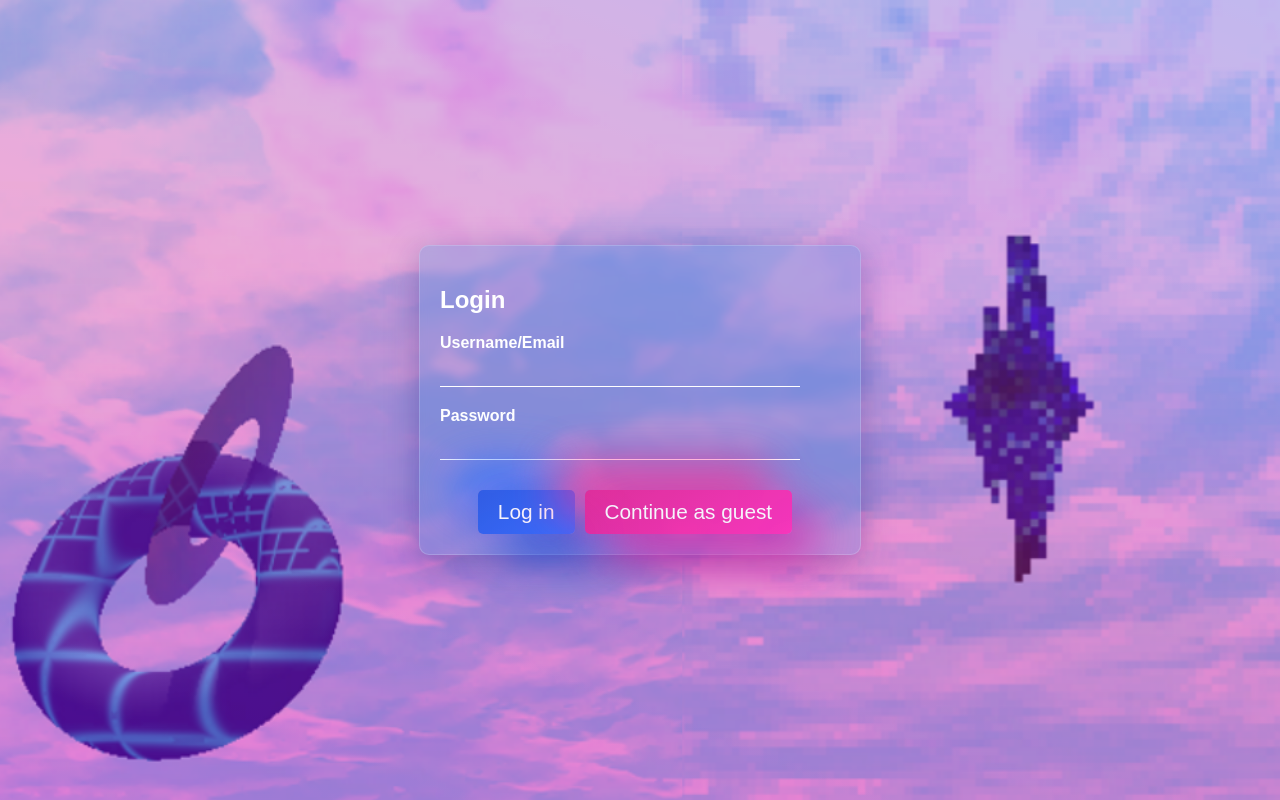
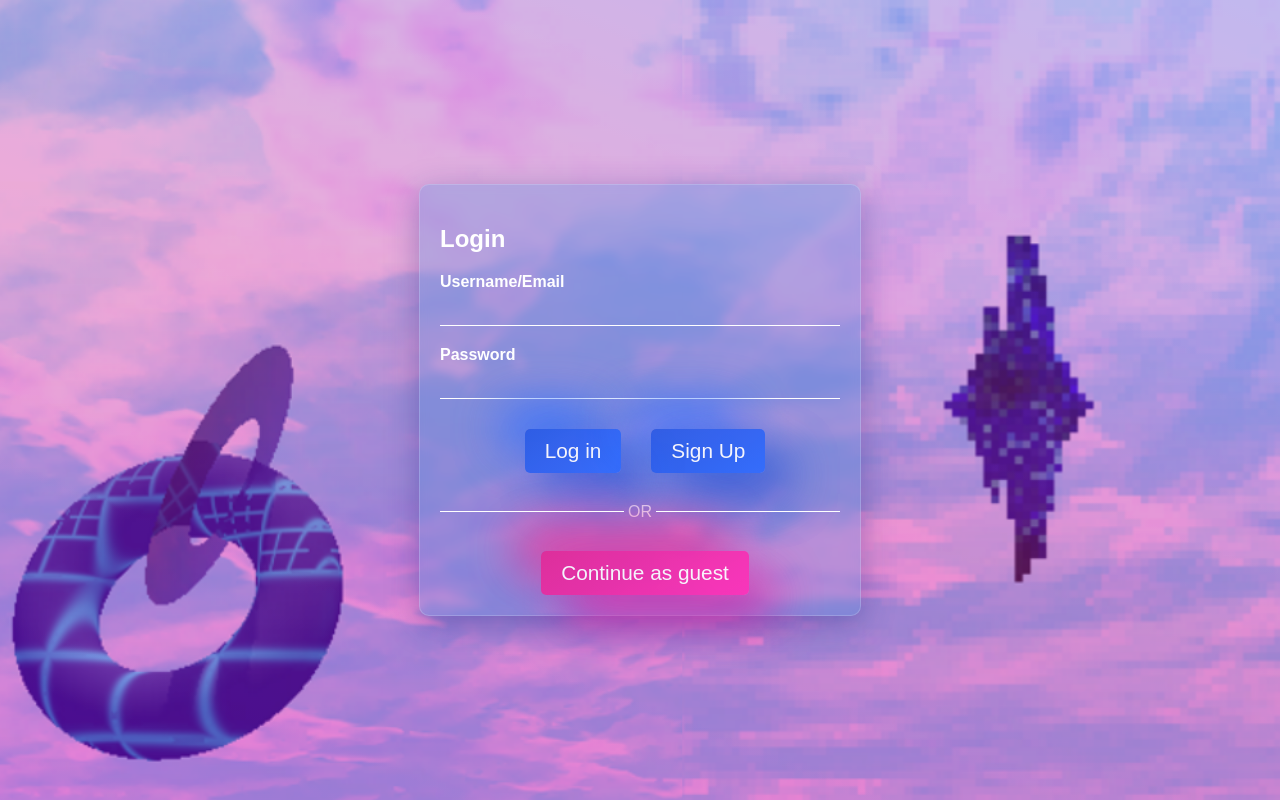
Before and after one commit to Crono03/Cazz1-Launcher, a React (Vite) app: page /signup in a window 1280 px wide. Built offline with nearby package versions, Linux system fonts and the light colour scheme.

Commit message:
Sign Up page prototype

```diff
--- a/src-tauri/tauri.conf.json
+++ b/src-tauri/tauri.conf.json
@@ -40,7 +40,6 @@
         "title": "cazz1-launcher",
         "width": 950,
         "height": 640
-
       }
     ]
   }
--- a/src/App.tsx
+++ b/src/App.tsx
@@ -5,12 +5,14 @@ import Login from "./components/Login";
 import { MemoryRouter as Router, Routes, Route } from 'react-router-dom';
 import './App.css';
 import ChangeLog from './components/ChangeLog';
+import SignUpPage from './pages/SignUpPage';
 
 const App = () => {
   return (
     <Router>
       <Routes>
         <Route index element={<Login />} />
+        <Route path='signup' element={<SignUpPage />} />
         <Route path="homepage" element={<HomePage />} >
             <Route path="changelog" element={<ChangeLog />}/>
         </Route>
--- a/src/components/Login.tsx
+++ b/src/components/Login.tsx
@@ -13,13 +13,18 @@ const Login = () => {
     const [getvalidate, setValidate] = useState("");
 
     const [goToHomePage, setGoToHomePage] = React.useState(false);
+    const [goToSignUpPage, setGoToSignUpPage] = React.useState(false);
 
     if (goToHomePage) {
         return <Navigate to='/homepage' />
     }
 
+    if (goToSignUpPage) {
+        return <Navigate to='/signup' />
+    }
+
     const handleLogin = () => {
-        invoke("login", {username: getusernameEmail, password: getpassword})
+        invoke("login", { username: getusernameEmail, password: getpassword })
             .then((_) => setGoToHomePage(true))
             .catch((error) => setValidate(error));
 
@@ -42,8 +47,8 @@ const Login = () => {
                 <div className="input-line"></div>
             </div>
             <div className="input-container">
-                <label htmlFor="usernameEmail">Password</label>
-                <input type="text" id="password"
+                <label htmlFor="password">Password</label>
+                <input type="password" id="password"
                     value={getpassword}
                     onChange={(e) => setPassword(e.target.value)} />
                 <div className="input-line"></div>
@@ -52,11 +57,14 @@ const Login = () => {
                 <button className="login-button" onClick={handleLogin}>
                     {getTranslation('login')}
                 </button>
+                <button className='signup-button' onClick={() => setGoToSignUpPage(true)}>Sign Up</button>
+            </div>
+            <div className="separator">OR</div>
+            <div className='centered-content'>
                 <button className="guest-button" onClick={handleContinueAsGuest}>
                     {getTranslation('continueAsGuest')}
                 </button>
             </div>
-            {/* Altri elementi del form di login */}
         </div>
     );
 };
--- a/src/components/login.css
+++ b/src/components/login.css
@@ -1,3 +1,43 @@
+.signup-button {
+    background-color: #2a62fe;
+    color: white;
+    border-radius: 5px;
+    background: linear-gradient(145deg, #2658e5, #2d69ff);
+    box-shadow:  24px 24px 49px #2453d8,
+    -24px -24px 49px #3071ff;
+    margin-right: -10px;
+}
+
+.separator {
+    margin-top: 30px;
+    font-family: inherit;
+    display: flex;
+    align-items: center;
+    text-align: center;
+    z-index: 9;
+}
+
+.separator::before,
+.separator::after {
+    content: '';
+    font-family: inherit;
+    flex: 1;
+    border-bottom: 1px solid #fff;
+    z-index: 9;
+}
+
+.separator:not(:empty)::before {
+    margin-right: .25em;
+    font-family: inherit;
+    z-index: 9;
+}
+
+.separator:not(:empty)::after {
+    margin-left: .25em;
+    font-family: inherit;
+    z-index: 9;
+}
+
 .errore {
     color: red;
     font-size: 20px;
@@ -32,7 +72,7 @@
 
 
 input {
-    width: 89%;
+    width: 100%;
     padding: 1px;
     border: none;
     margin-top: 10px;
@@ -46,7 +86,7 @@
     height: 1px;
     background-color: white;
     margin-top: 1px;
-    width: 90%;
+    width: 100%;
 }
 input:focus {
     outline: 2px solid rgba( 255, 255, 255, 0.18 );
@@ -63,7 +103,6 @@
     background: linear-gradient(145deg, #2658e5, #2d69ff);
     box-shadow:  24px 24px 49px #2453d8,
     -24px -24px 49px #3071ff;
-             margin-right: 10px;
 }
 
 .guest-button {
@@ -75,10 +114,11 @@ box-shadow:  24px 24px 49px #2453d8,
     background: linear-gradient(145deg, #e52695, #ff2db9);
     box-shadow:  24px 24px 49px #d824a8,
     -24px -24px 49px #ff3097;
-             margin-right: 10px;
+    margin-right: -10px;
 }
 
 .centered-content {
+    gap: 30px;
     margin-top: 30px;
     display: flex;
     justify-content: center;
--- /dev/null
+++ b/src/pages/SignUpPage.tsx
@@ -0,0 +1,50 @@
+import React from "react";
+import { useState } from "react";
+
+import "../components/login.css"
+const SignUpPage = () => {
+    const [getusername, setUsername] = useState("");
+    const [getEmail, setEmail] = useState("");
+    const [getpassword, setPassword] = useState("");
+    const [getvalidate, setValidate] = useState("");
+
+    const handleSignUp = () => {
+
+        };
+
+
+    return (
+        <div className="login-container">
+            <h2>Sign Up</h2>
+            <p className="errore">{getvalidate}</p>
+            <div className="input-container">
+                <label htmlFor="Username">Username</label>
+                <input type="text" id="Username"
+                    value={getusername}
+                    onChange={(e) => setUsername(e.target.value)} />
+                <div className="input-line"></div>
+            </div>
+            <div className="input-container">
+                <label htmlFor="Email">Email</label>
+                <input type="text" id="Email"
+                    value={getusername}
+                    onChange={(e) => setUsername(e.target.value)} />
+                <div className="input-line"></div>
+            </div>
+            <div className="input-container">
+                <label htmlFor="password">Password</label>
+                <input type="password" id="password"
+                    value={getpassword}
+                    onChange={(e) => setPassword(e.target.value)} />
+                <div className="input-line"></div>
+            </div>
+            <div className='centered-content'>
+                <button className="login-button" onClick={handleSignUp}>
+                    Sign up
+                </button>
+            </div>
+        </div>
+    )
+}
+
+export default SignUpPage;
```
Lines whose indentation alone changed are shown as unchanged.
